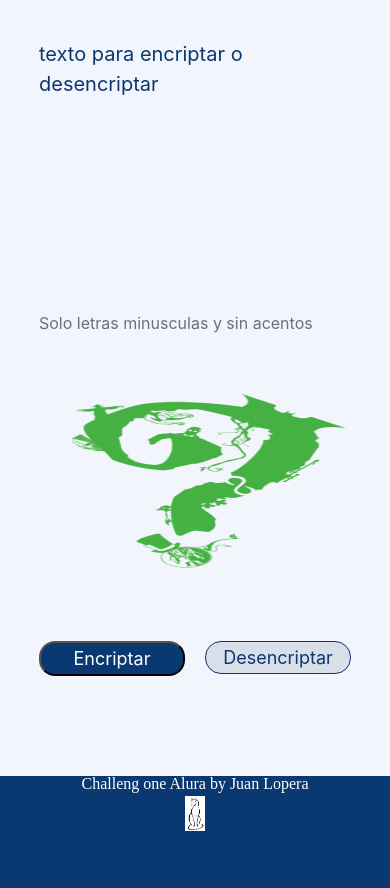
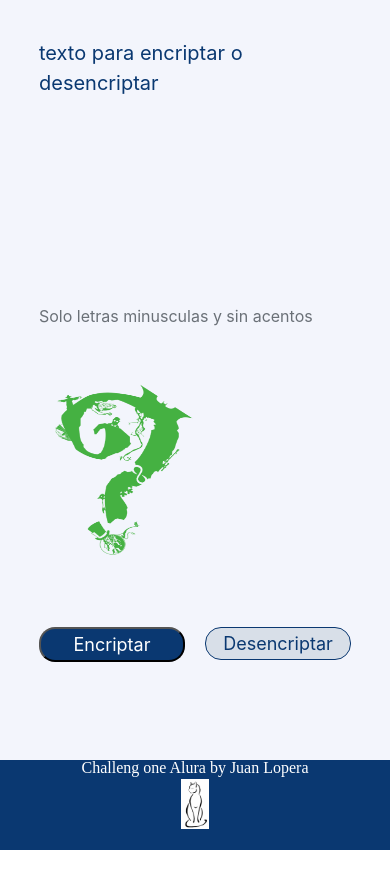
Before and after one commit to lopera847/encriptador, a plain HTML site: page index.html in a window 390 px wide. After the commit the page ends 850 px from the top, so only its background shows below. Drawn offline with nearby package versions, Linux system fonts and the light colour scheme.

Commit message:
Update styles.css

```diff
--- a/styles.css
+++ b/styles.css
@@ -6,15 +6,14 @@
 .main {
     position: relative;
     width: 100vw;
-    height: 100vh;
+    height: 88vh;
     background-color:  #f3f5fc;
 }
 
 
 body{
   width:100%;
-  overflow-y: hidden;
-  overflow-x: hidden;
+
 
 }
 
@@ -195,7 +194,7 @@ textarea {
   top: 10%;
 }
 .pie-pagina{
-  height: 220px;
+  height: 90px;
   width: 100%;
   background-color: #0a3871;
   color: #fff;
@@ -213,7 +212,7 @@ textarea {
   top: 90%;
 }
 
-@media screen and (max-width: 1024px){
+@media screen and (max-width: 1300px){
     .main {
       height: 89vh;
       display: flex;
@@ -280,17 +279,17 @@ textarea {
 .campo-mensaje img {
       margin-bottom: 10%;
       top: 4%;
-      width: 100%;
+      width: 50%;
       height: 150%;
     }
 .michis img{
       margin-top: 1%;
-      width: 5%;
-      height: 5%;
+      width: 3%;
+      height: 3%;
       top: 100%;
 }
 .pie-pagina{
-  height: 170px;
+  height: 96px;
   width: 100%;
   background-color: #0a3871;
   color: #fff;
@@ -298,17 +297,37 @@ textarea {
 }
 }
 
-@media screen and (max-width: 1900px){
+@media screen and (max-width: 1100px){
   .main {
-    height: 89vh;
+    height: 90vh;
     display: flex;
     flex-direction: row;
 }
+.pie-pagina{
+  height: 135px;
+  width: 100%;
+  background-color: #0a3871;
+  color: #fff;
+
 }
-@media screen and (max-width: 1000px){
+}
+@media screen and (max-width: 500px){
   .main {
-    height: 92vh;
+    height: 90vh;
     display: flex;
     flex-direction: row;
 }
+.pie-pagina{
+  height: 90px;
+  width: 100%;
+  background-color: #0a3871;
+  color: #fff;
+
 }
+.michis img{
+  margin-top: 1%;
+  width: 7%;
+  height: 7%;
+  top: 100%;
+}
+}
```
